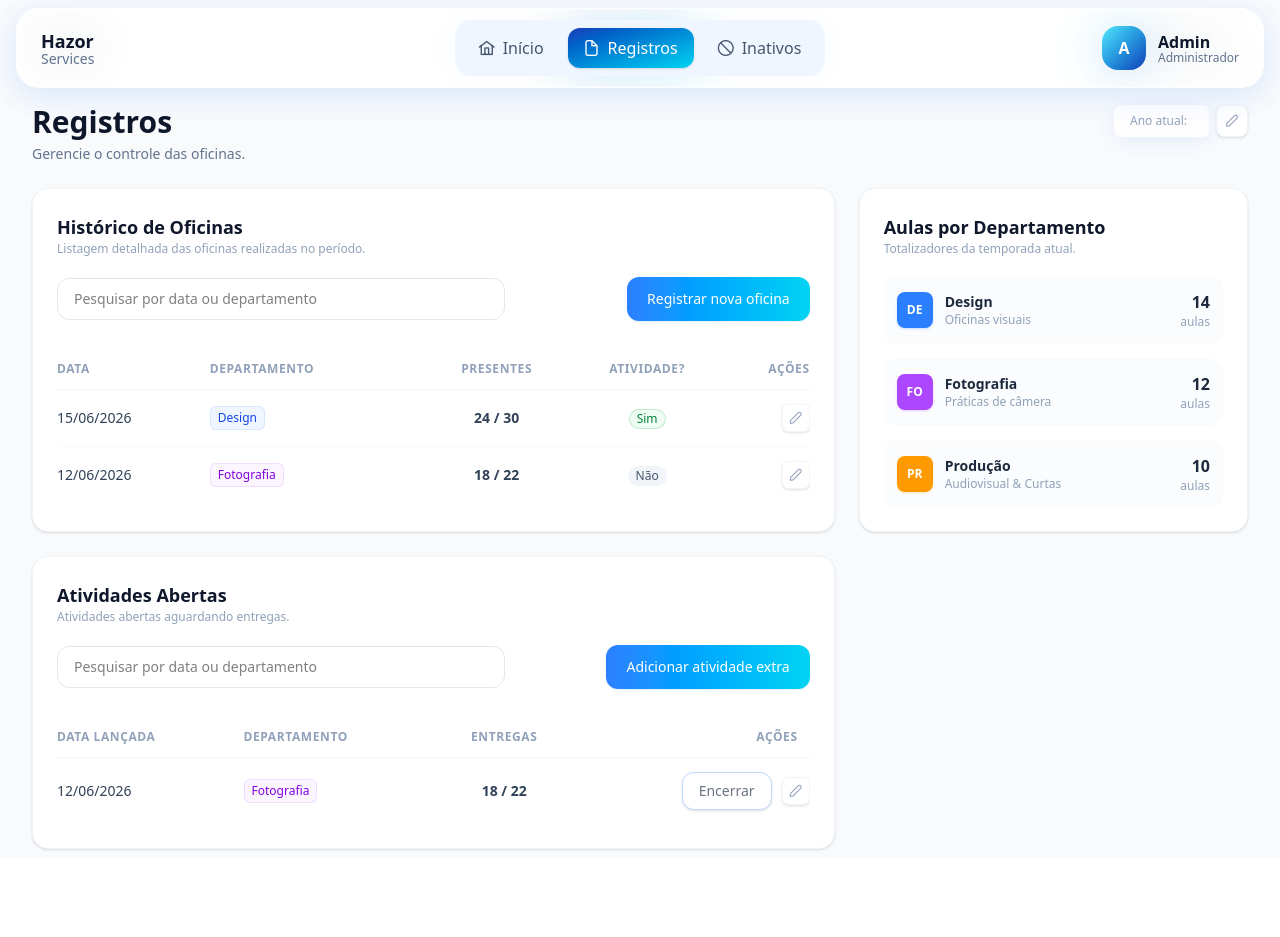
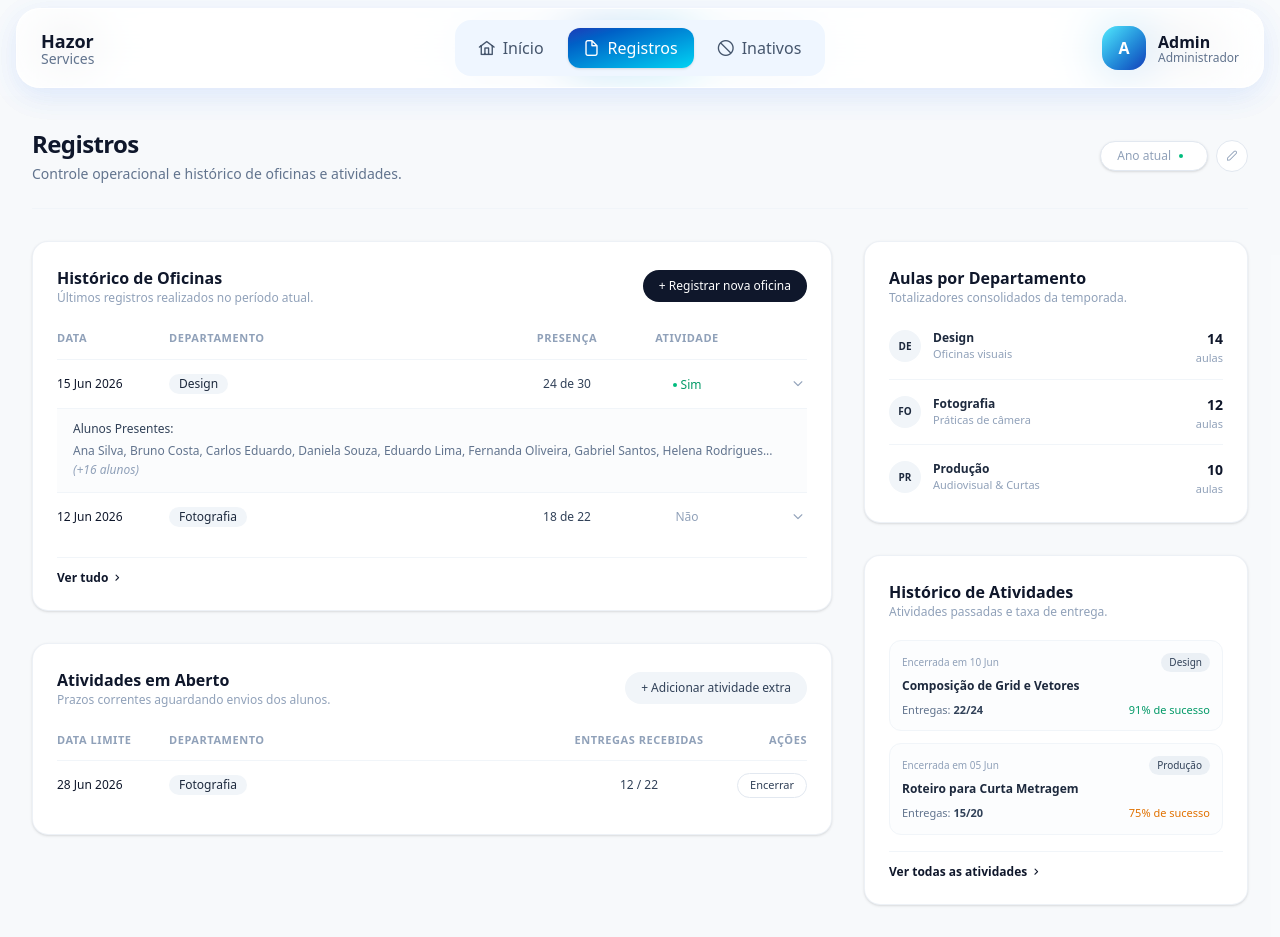
Before and after one commit to panyfmc/hazor, an Angular app in the folder frontend/: page /registros in a window 1280 px wide. Before the commit the page ends 857 px from the top, so only its background shows below. Built offline with nearby package versions, Linux system fonts and the light colour scheme; no server answers.

Commit message:
refactor: ajustes nos cards

```diff
--- a/frontend/src/app/features/registros/registros.html
+++ b/frontend/src/app/features/registros/registros.html
@@ -1,210 +1,143 @@
-<div class="mx-auto w-full px-8 py-2">
+<div class="mx-auto max-w-[1600px] px-4 py-8 sm:px-6 lg:px-8 bg-slate-50/50 min-h-screen font-sans antialiased text-slate-600">
 
-  <div class="mb-6 flex flex-col gap-4 sm:flex-row sm:items-start sm:justify-between">
+  <div class="mb-8 flex flex-col justify-between gap-4 border-b border-slate-100 pb-6 sm:flex-row sm:items-center">
     <div>
-      <h1 class="text-3xl font-bold text-slate-900">
-        Registros
-      </h1>
-      <p class="mt-1 text-sm text-slate-500">
-        Gerencie o controle das oficinas.
-      </p>
+      <h1 class="text-2xl font-semibold tracking-tight text-slate-900">Registros</h1>
+      <p class="mt-1 text-sm text-slate-500">Controle operacional e histórico de oficinas e atividades.</p>
     </div>
 
-    <div class="flex items-center gap-1.5 self-start sm:self-auto">
-      <div class="flex items-center gap-1.5 rounded-lg border border-slate-100 bg-white/80 px-4 py-2 shadow-[0_4px_20px_-4px_rgba(59,130,246,0.15)] backdrop-blur-sm transition hover:scale-[1.02] hover:bg-white">
-        <span class="text-xs font-light text-slate-400">Ano atual:</span>
+    <div class="flex items-center gap-2 self-start sm:self-auto">
+      <div class="flex items-center gap-2 rounded-full border border-slate-200 bg-white px-4 py-1.5 shadow-sm">
+        <span class="text-xs font-medium text-slate-400">Ano atual</span>
+        <span class="h-1 w-1 rounded-full bg-emerald-500"></span>
         <span class="text-xs font-semibold text-slate-700">{{ temporada()?.Nome }}</span>
       </div>
-
-      <button class="flex h-8 w-8 cursor-pointer items-center justify-center rounded-lg border border-slate-100 bg-white text-slate-400 shadow-sm transition hover:scale-[1.02] hover:bg-slate-50 hover:text-blue-600" title="Gerenciar Temporadas">
-          <i class="pi pi-pencil text-xs"></i>
+      <button class="flex h-8 w-8 cursor-pointer items-center justify-center rounded-full border border-slate-200 bg-white text-slate-400 transition hover:border-slate-300 hover:text-slate-600" title="Gerenciar Temporadas">
+        <i class="pi pi-pencil text-[10px]"></i>
       </button>
     </div>
   </div>
 
-  <div class="grid grid-cols-1 gap-6 lg:grid-cols-3">
+  <div class="grid grid-cols-1 gap-8 lg:grid-cols-3">
 
-    <div class="lg:col-span-2 rounded-2xl border border-slate-100 bg-white p-6 shadow-sm">
+    <div class="lg:col-span-2 space-y-8">
 
-      <div class="mb-5">
-        <h2 class="text-lg font-bold text-slate-900">Histórico de Oficinas</h2>
-        <p class="text-xs text-slate-400">Listagem detalhada das oficinas realizadas no período.</p>
+      <div class="rounded-2xl border border-slate-200/60 bg-white p-6 shadow-sm transition-all hover:shadow-md/5">
+        <div class="mb-6 flex flex-col gap-4 sm:flex-row sm:items-center sm:justify-between">
+          <div>
+            <h2 class="text-base font-semibold text-slate-900">Histórico de Oficinas</h2>
+            <p class="text-xs text-slate-400">Últimos registros realizados no período atual.</p>
           </div>
-
-      <div class="mb-8 flex flex-col gap-3 sm:flex-row sm:items-center sm:justify-between w-full">
-        <div class="relative w-full sm:max-w-md">
-          <input
-            type="text"
-            #txt
-            placeholder="Pesquisar por data ou departamento"
-            class="w-full rounded-xl border border-slate-200 bg-white px-4 py-2.5 text-sm outline-none transition focus:border-blue-400 focus:ring-4 focus:ring-blue-50/50">
-        </div>
-
-        <button
-          class="w-full sm:w-auto whitespace-nowrap rounded-xl bg-gradient-to-r cursor-pointer from-blue-500 to-cyan-400 px-5 py-3 text-sm font-medium text-white transition hover:scale-[1.02] shadow-sm shadow-blue-500/10">
-          Registrar nova oficina
+          <button class="w-full sm:w-auto cursor-pointer rounded-full bg-slate-900 px-4 py-2 text-xs font-medium text-white transition hover:bg-slate-800">
+            + Registrar nova oficina
           </button>
         </div>
 
         <div class="overflow-x-auto">
           <table class="w-full text-left border-collapse">
             <thead>
-            <tr class="border-b border-slate-100 text-xs font-semibold uppercase tracking-wider text-slate-400">
-              <th class="pb-3 pt-2">Data</th>
-              <th class="pb-3 pt-2">Departamento</th>
-              <th class="pb-3 pt-2 text-center">Presentes</th>
-              <th class="pb-3 pt-2 text-center">Atividade?</th>
-              <th class="pb-3 pt-2 text-right">Ações</th>
+              <tr class="border-b border-slate-100 text-[11px] font-medium uppercase tracking-wider text-slate-400">
+                <th class="pb-3 w-28">Data</th>
+                <th class="pb-3">Departamento</th>
+                <th class="pb-3 text-center w-32">Presença</th>
+                <th class="pb-3 text-center w-28">Atividade</th>
+                <th class="pb-3 text-right w-16"></th>
               </tr>
             </thead>
-          <tbody class="divide-y divide-slate-50 text-sm text-slate-600">
-            <tr class="hover:bg-slate-50/50 transition-colors">
-              <td class="py-3.5 font-medium text-slate-700">15/06/2026</td>
-              <td class="py-3.5">
-                <span class="inline-flex items-center rounded-md bg-blue-50 px-2 py-1 text-xs font-medium text-blue-700 ring-1 ring-inset ring-blue-600/10">
+            <tbody class="divide-y divide-slate-100 text-xs text-slate-600">
+
+              <tr class="hover:bg-slate-50/40 transition-colors">
+                <td class="py-3 font-medium text-slate-900">15 Jun 2026</td>
+                <td class="py-3">
+                  <span class="inline-flex items-center rounded-full bg-slate-100 px-2.5 py-0.5 font-medium text-slate-800">
                     Design
                   </span>
                 </td>
-              <td class="py-3.5 text-center font-semibold text-slate-700">24 / 30</td>
-              <td class="py-3.5 text-center">
-                <span class="inline-flex items-center rounded-full bg-green-50 px-2 py-0.5 text-xs font-medium text-green-700 ring-1 ring-inset ring-green-600/20">Sim</span>
+                <td class="py-3 text-center font-medium text-slate-700">24 de 30</td>
+                <td class="py-3 text-center">
+                  <span class="inline-flex items-center gap-1 text-emerald-600 font-medium">
+                    <span class="h-1 w-1 rounded-full bg-emerald-500"></span> Sim
+                  </span>
                 </td>
-              <td class="py-3.5 text-right">
-                <button class="inline-flex h-7 w-7 cursor-pointer items-center justify-center rounded-md border border-slate-100 bg-white text-slate-400 shadow-sm hover:border-blue-200 hover:text-blue-600 transition" title="Editar Oficina">
-                  <i class="pi pi-pencil text-xs"></i>
+                <td class="py-3 text-right">
+                  <button class="p-1 text-slate-400 hover:text-slate-600 cursor-pointer" title="Expandir Detalhes">
+                    <i class="pi pi-chevron-down text-[10px]"></i>
                   </button>
                 </td>
               </tr>
 
-            <tr class="hover:bg-slate-50/50 transition-colors">
-              <td class="py-3.5 font-medium text-slate-700">12/06/2026</td>
-              <td class="py-3.5">
-                <span class="inline-flex items-center rounded-md bg-purple-50 px-2 py-1 text-xs font-medium text-purple-700 ring-1 ring-inset ring-purple-600/10">
+              <tr class="bg-slate-50/50">
+                <td colspan="5" class="px-4 py-3 border-t border-dashed border-slate-200">
+                  <div class="text-xs text-slate-500">
+                    <span class="font-medium text-slate-700 block mb-1">Alunos Presentes:</span>
+                    <p class="leading-relaxed">Ana Silva, Bruno Costa, Carlos Eduardo, Daniela Souza, Eduardo Lima, Fernanda Oliveira, Gabriel Santos, Helena Rodrigues... <span class="text-slate-400 italic">(+16 alunos)</span></p>
+                  </div>
+                </td>
+              </tr>
+
+              <tr class="hover:bg-slate-50/40 transition-colors">
+                <td class="py-3 font-medium text-slate-900">12 Jun 2026</td>
+                <td class="py-3">
+                  <span class="inline-flex items-center rounded-full bg-slate-100 px-2.5 py-0.5 font-medium text-slate-800">
                     Fotografia
                   </span>
                 </td>
-              <td class="py-3.5 text-center font-semibold text-slate-700">18 / 22</td>
-              <td class="py-3.5 text-center">
-                <span class="inline-flex items-center rounded-full bg-slate-100 px-2 py-0.5 text-xs font-medium text-slate-600">Não</span>
+                <td class="py-3 text-center font-medium text-slate-700">18 de 22</td>
+                <td class="py-3 text-center">
+                  <span class="inline-flex items-center gap-1 text-slate-400">
+                    Não
+                  </span>
                 </td>
-              <td class="py-3.5 text-right">
-                <button class="inline-flex h-7 w-7 cursor-pointer items-center justify-center rounded-md border border-slate-100 bg-white text-slate-400 shadow-sm hover:border-blue-200 hover:text-blue-600 transition" title="Editar Oficina">
-                  <i class="pi pi-pencil text-xs"></i>
+                <td class="py-3 text-right">
+                  <button class="p-1 text-slate-400 hover:text-slate-600 cursor-pointer" title="Expandir Detalhes">
+                    <i class="pi pi-chevron-down text-[10px]"></i>
                   </button>
                 </td>
               </tr>
             </tbody>
           </table>
         </div>
-    </div>
 
-
-    <div class="rounded-2xl border border-slate-100 bg-white p-6 shadow-sm">
-      <div class="mb-5">
-        <h2 class="text-lg font-bold text-slate-900">Aulas por Departamento</h2>
-        <p class="text-xs text-slate-400">Totalizadores da temporada atual.</p>
-      </div>
-
-      <div class="space-y-4">
-
-        <div class="flex items-center justify-between p-3 rounded-xl bg-slate-50/60 border border-slate-50">
-          <div class="flex items-center gap-3">
-            <div class="flex h-9 w-9 items-center justify-center rounded-lg bg-blue-500 text-white font-bold text-xs shadow-sm shadow-blue-500/20">
-              DE
-            </div>
-            <div>
-              <p class="text-sm font-semibold text-slate-800">Design</p>
-              <p class="text-xs text-slate-400">Oficinas visuais</p>
-            </div>
-          </div>
-          <div class="text-right">
-            <span class="text-base font-bold text-slate-800">14</span>
-            <span class="text-xs text-slate-400 block">aulas</span>
+        <div class="mt-4 pt-3 border-t border-slate-100 text-left">
+          <button class="text-xs font-semibold text-slate-900 hover:text-slate-600 cursor-pointer transition flex items-center gap-1">
+            Ver tudo <i class="pi pi-angle-right text-[10px]"></i>
+          </button>
         </div>
       </div>
 
-        <div class="flex items-center justify-between p-3 rounded-xl bg-slate-50/60 border border-slate-50">
-          <div class="flex items-center gap-3">
-            <div class="flex h-9 w-9 items-center justify-center rounded-lg bg-purple-500 text-white font-bold text-xs shadow-sm shadow-purple-500/20">
-              FO
+      <div class="rounded-2xl border border-slate-200/60 bg-white p-6 shadow-sm">
+        <div class="mb-6 flex flex-col gap-4 sm:flex-row sm:items-center sm:justify-between">
+          <div>
+            <h2 class="text-base font-semibold text-slate-900">Atividades em Aberto</h2>
+            <p class="text-xs text-slate-400">Prazos correntes aguardando envios dos alunos.</p>
           </div>
-            <div>
-              <p class="text-sm font-semibold text-slate-800">Fotografia</p>
-              <p class="text-xs text-slate-400">Práticas de câmera</p>
-            </div>
-          </div>
-          <div class="text-right">
-            <span class="text-base font-bold text-slate-800">12</span>
-            <span class="text-xs text-slate-400 block">aulas</span>
-          </div>
-        </div>
-
-        <div class="flex items-center justify-between p-3 rounded-xl bg-slate-50/60 border border-slate-50">
-          <div class="flex items-center gap-3">
-            <div class="flex h-9 w-9 items-center justify-center rounded-lg bg-amber-500 text-white font-bold text-xs shadow-sm shadow-amber-500/20">
-              PR
-            </div>
-            <div>
-              <p class="text-sm font-semibold text-slate-800">Produção</p>
-              <p class="text-xs text-slate-400">Audiovisual & Curtas</p>
-            </div>
-          </div>
-          <div class="text-right">
-            <span class="text-base font-bold text-slate-800">10</span>
-            <span class="text-xs text-slate-400 block">aulas</span>
-          </div>
-        </div>
-
-      </div>
-    </div>
-
-    <div class="lg:col-span-2 rounded-2xl border border-slate-100 bg-white p-6 shadow-sm">
-
-      <div class="mb-5">
-        <h2 class="text-lg font-bold text-slate-900">Atividades Abertas</h2>
-        <p class="text-xs text-slate-400">Atividades abertas aguardando entregas.</p>
-      </div>
-
-      <div class="mb-8 flex flex-col gap-3 sm:flex-row sm:items-center sm:justify-between w-full">
-        <div class="relative w-full sm:max-w-md">
-          <input
-            type="text"
-            #txt
-            placeholder="Pesquisar por data ou departamento"
-            class="w-full rounded-xl border border-slate-200 bg-white px-4 py-2.5 text-sm outline-none transition focus:border-blue-400 focus:ring-4 focus:ring-blue-50/50">
-        </div>
-
-        <button
-          class="w-full sm:w-auto whitespace-nowrap rounded-xl bg-gradient-to-r cursor-pointer from-blue-500 to-cyan-400 px-5 py-3 text-sm font-medium text-white transition hover:scale-[1.02] shadow-sm shadow-blue-500/10">
-          Adicionar atividade extra
+          <button class="w-full sm:w-auto cursor-pointer rounded-full bg-slate-100 px-4 py-2 text-xs font-medium text-slate-700 transition hover:bg-slate-200/70">
+            + Adicionar atividade extra
           </button>
         </div>
 
         <div class="overflow-x-auto">
           <table class="w-full text-left border-collapse">
             <thead>
-            <tr class="border-b border-slate-100 text-xs font-semibold uppercase tracking-wider text-slate-400">
-              <th class="pb-3 pt-2">Data Lançada</th>
-              <th class="pb-3 pt-2">Departamento</th>
-              <th class="pb-3 pt-2 text-center">Entregas</th>
-              <th class="pb-3 pt-2 pr-3 text-right">Ações</th>
+              <tr class="border-b border-slate-100 text-[11px] font-medium uppercase tracking-wider text-slate-400">
+                <th class="pb-3 w-28">Data Limite</th>
+                <th class="pb-3">Departamento</th>
+                <th class="pb-3 text-center w-36">Entregas Recebidas</th>
+                <th class="pb-3 text-right w-24">Ações</th>
               </tr>
             </thead>
-          <tbody class="divide-y divide-slate-50 text-sm text-slate-600">
-            <tr class="hover:bg-slate-50/50 transition-colors">
-              <td class="py-3.5 font-medium text-slate-700">12/06/2026</td>
-              <td class="py-3.5">
-                <span class="inline-flex items-center rounded-md bg-purple-50 px-2 py-1 text-xs font-medium text-purple-700 ring-1 ring-inset ring-purple-600/10">
+            <tbody class="divide-y divide-slate-100 text-xs text-slate-600">
+              <tr class="hover:bg-slate-50/40 transition-colors">
+                <td class="py-3 font-medium text-slate-900">28 Jun 2026</td>
+                <td class="py-3">
+                  <span class="inline-flex items-center rounded-full bg-slate-100 px-2.5 py-0.5 font-medium text-slate-800">
                     Fotografia
                   </span>
                 </td>
-              <td class="py-3.5 text-center font-semibold text-slate-700">18 / 22</td>
-              <td class="py-3.5 text-right flex items-center justify-end gap-2.5">
-                <button class="inline-flex cursor-pointer rounded-xl items-center justify-center rounded-md border shadow-sm transition-all duration-200 hover:bg-white hover:text-blue-700 hover:shadow-md border-blue-200 bg-white px-4 py-2 text-sm font-medium text-gray-500">
+                <td class="py-3 text-center font-medium text-slate-700">12 / 22</td>
+                <td class="py-3 text-right">
+                  <button class="rounded-full border border-slate-200 bg-white px-3 py-1 text-[11px] font-medium text-slate-700 hover:bg-slate-50 cursor-pointer transition">
                     Encerrar
-                </button>
-                <button class="inline-flex h-7 w-7 cursor-pointer items-center justify-center rounded-md border border-slate-100 bg-white text-slate-400 shadow-sm hover:border-blue-200 hover:text-blue-600 transition" title="Editar Oficina">
-                  <i class="pi pi-pencil text-xs"></i>
                   </button>
                 </td>
               </tr>
@@ -215,6 +148,109 @@
 
     </div>
 
+    <div class="space-y-8">
 
+      <div class="rounded-2xl border border-slate-200/60 bg-white p-6 shadow-sm">
+        <div class="mb-5">
+          <h2 class="text-base font-semibold text-slate-900">Aulas por Departamento</h2>
+          <p class="text-xs text-slate-400">Totalizadores consolidados da temporada.</p>
+        </div>
+
+        <div class="divide-y divide-slate-100">
+
+          <div class="flex items-center justify-between py-3 first:pt-0 last:pb-0">
+            <div class="flex items-center gap-3">
+              <div class="flex h-8 w-8 items-center justify-center rounded-full bg-slate-100 text-slate-800 font-semibold text-[10px]">
+                DE
+              </div>
+              <div>
+                <p class="text-xs font-semibold text-slate-800">Design</p>
+                <p class="text-[11px] text-slate-400">Oficinas visuais</p>
+              </div>
+            </div>
+            <div class="text-right">
+              <span class="text-sm font-bold text-slate-900">14</span>
+              <span class="text-[11px] text-slate-400 block">aulas</span>
+            </div>
+          </div>
+
+          <div class="flex items-center justify-between py-3 first:pt-0 last:pb-0">
+            <div class="flex items-center gap-3">
+              <div class="flex h-8 w-8 items-center justify-center rounded-full bg-slate-100 text-slate-800 font-semibold text-[10px]">
+                FO
+              </div>
+              <div>
+                <p class="text-xs font-semibold text-slate-800">Fotografia</p>
+                <p class="text-[11px] text-slate-400">Práticas de câmera</p>
+              </div>
+            </div>
+            <div class="text-right">
+              <span class="text-sm font-bold text-slate-900">12</span>
+              <span class="text-[11px] text-slate-400 block">aulas</span>
+            </div>
+          </div>
+
+          <div class="flex items-center justify-between py-3 first:pt-0 last:pb-0">
+            <div class="flex items-center gap-3">
+              <div class="flex h-8 w-8 items-center justify-center rounded-full bg-slate-100 text-slate-800 font-semibold text-[10px]">
+                PR
+              </div>
+              <div>
+                <p class="text-xs font-semibold text-slate-800">Produção</p>
+                <p class="text-[11px] text-slate-400">Audiovisual & Curtas</p>
+              </div>
+            </div>
+            <div class="text-right">
+              <span class="text-sm font-bold text-slate-900">10</span>
+              <span class="text-[11px] text-slate-400 block">aulas</span>
+            </div>
+          </div>
 
         </div>
+      </div>
+
+      <div class="rounded-2xl border border-slate-200/60 bg-white p-6 shadow-sm">
+        <div class="mb-5">
+          <h2 class="text-base font-semibold text-slate-900">Histórico de Atividades</h2>
+          <p class="text-xs text-slate-400">Atividades passadas e taxa de entrega.</p>
+        </div>
+
+        <div class="space-y-3">
+
+          <div class="group rounded-xl border border-slate-100 bg-slate-50/40 p-3 transition hover:border-slate-200">
+            <div class="flex items-center justify-between mb-1.5">
+              <span class="text-[10px] font-medium text-slate-400">Encerrada em 10 Jun</span>
+              <span class="inline-flex items-center rounded-full bg-slate-200/60 px-2 py-0.5 text-[10px] text-slate-700">Design</span>
+            </div>
+            <p class="text-xs font-semibold text-slate-800">Composição de Grid e Vetores</p>
+            <div class="mt-2 flex items-center justify-between text-[11px] text-slate-500">
+              <span>Entregas: <strong class="text-slate-700">22/24</strong></span>
+              <span class="text-emerald-600 font-medium">91% de sucesso</span>
+            </div>
+          </div>
+
+          <div class="group rounded-xl border border-slate-100 bg-slate-50/40 p-3 transition hover:border-slate-200">
+            <div class="flex items-center justify-between mb-1.5">
+              <span class="text-[10px] font-medium text-slate-400">Encerrada em 05 Jun</span>
+              <span class="inline-flex items-center rounded-full bg-slate-200/60 px-2 py-0.5 text-[10px] text-slate-700">Produção</span>
+            </div>
+            <p class="text-xs font-semibold text-slate-800">Roteiro para Curta Metragem</p>
+            <div class="mt-2 flex items-center justify-between text-[11px] text-slate-500">
+              <span>Entregas: <strong class="text-slate-700">15/20</strong></span>
+              <span class="text-amber-600 font-medium">75% de sucesso</span>
+            </div>
+          </div>
+
+        </div>
+
+        <div class="mt-4 pt-3 border-t border-slate-100 text-left">
+          <button class="text-xs font-semibold text-slate-900 hover:text-slate-600 cursor-pointer transition flex items-center gap-1">
+            Ver todas as atividades <i class="pi pi-angle-right text-[10px]"></i>
+          </button>
+        </div>
+      </div>
+
+    </div>
+
+  </div>
+</div>
```
Lines whose indentation alone changed are shown as unchanged.
